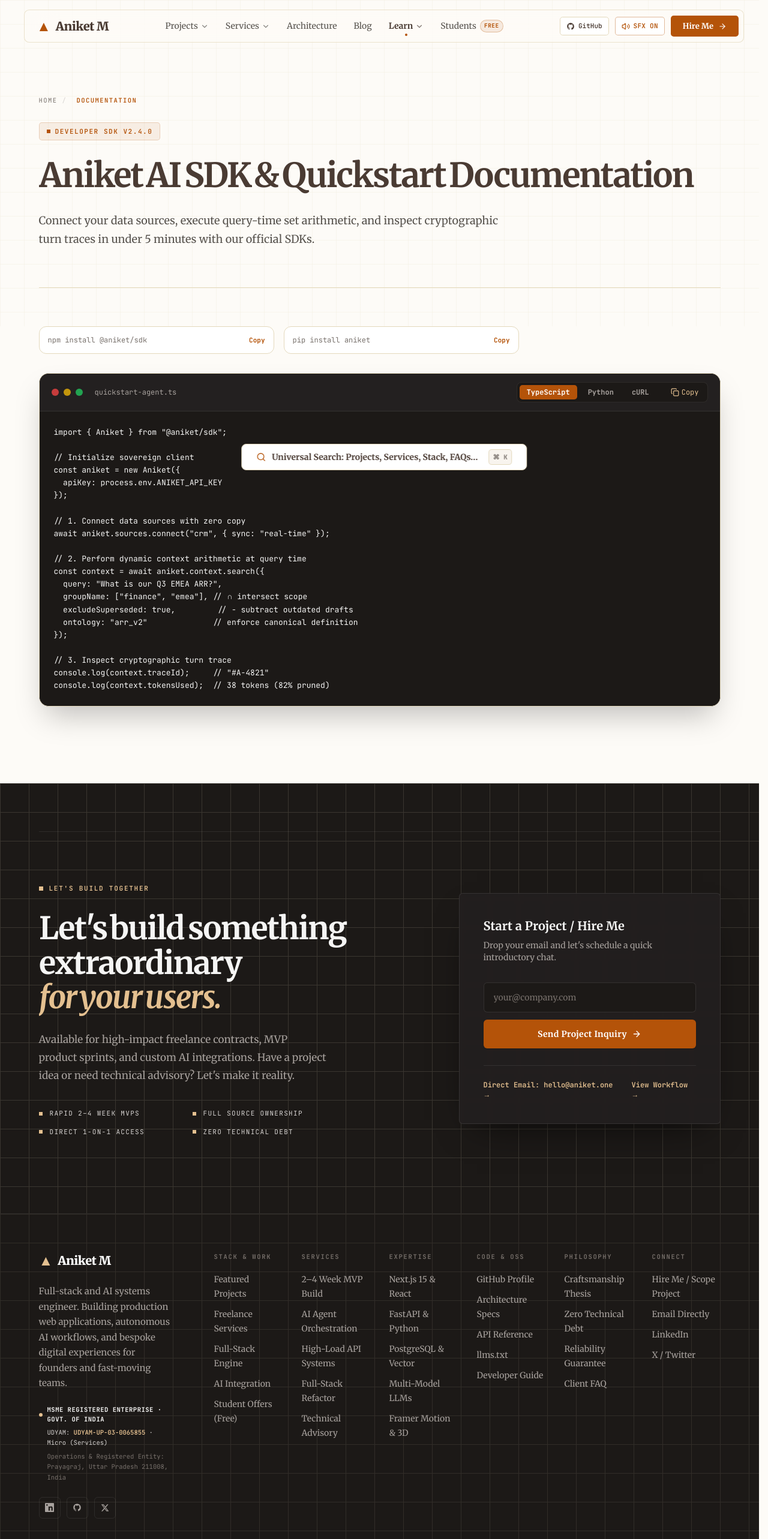
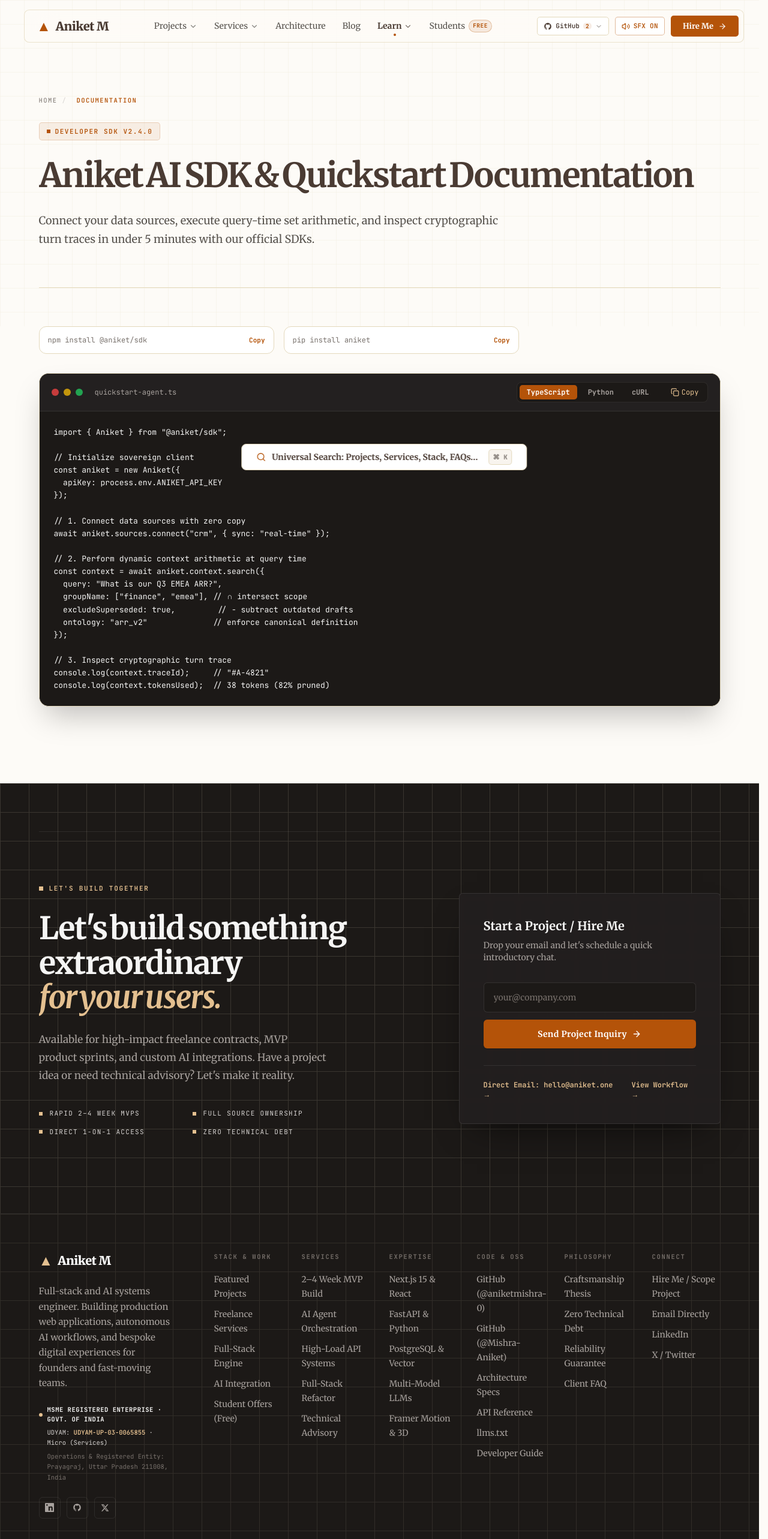
Before and after one commit to Mishra-Aniket/testing, a Next.js app: page /docs in a window 1280 px wide. Shown: the top 2566 px of the page at 60% size. Built offline with nearby package versions, Linux system fonts and the light colour scheme.

Commit message:
feat(nav): dual github profile hover dropdown and simultaneous multi-tab open

```diff
--- a/app/components/Footer.jsx
+++ b/app/components/Footer.jsx
@@ -42,7 +42,8 @@
     {
       title: "CODE & OSS",
       links: [
-        { label: "GitHub Profile", href: "https://github.com/aniketmishra-0" },
+        { label: "GitHub (@aniketmishra-0)", href: "https://github.com/aniketmishra-0" },
+        { label: "GitHub (@Mishra-Aniket)", href: "https://github.com/Mishra-Aniket" },
         { label: "Architecture Specs", href: "/#thesis" },
         { label: "API Reference", href: "/#primitives" },
         { label: "llms.txt", href: "/llms.txt" },
--- a/app/components/Navbar.jsx
+++ b/app/components/Navbar.jsx
@@ -150,6 +150,31 @@
   const [activeDropdown, setActiveDropdown] = useState(null);
   const [soundActive, setSoundActive] = useState(true);
   const [isVisible, setIsVisible] = useState(true);
+
+  // Dual GitHub Profiles Hover & Direct Open Both State
+  const [githubHovered, setGithubHovered] = useState(false);
+  const githubTimeoutRef = useRef(null);
+
+  const handleGithubMouseEnter = () => {
+    if (githubTimeoutRef.current) clearTimeout(githubTimeoutRef.current);
+    setGithubHovered(true);
+  };
+
+  const handleGithubMouseLeave = () => {
+    githubTimeoutRef.current = setTimeout(() => {
+      setGithubHovered(false);
+    }, 180);
+  };
+
+  const handleOpenBothGithub = (e) => {
+    if (e) {
+      e.preventDefault();
+      e.stopPropagation();
+    }
+    sound.playClick();
+    window.open("https://github.com/aniketmishra-0", "_blank", "noopener,noreferrer");
+    window.open("https://github.com/Mishra-Aniket", "_blank", "noopener,noreferrer");
+  };
 
   const lastScrollY = useRef(0);
   const accumulatedDelta = useRef(0);
@@ -657,20 +682,126 @@
 
           {/* Right CTA */}
           <div className="hidden lg:flex items-center gap-2.5">
-            {/* GitHub Star / Profile Pill */}
-            <a
-              href="https://github.com/aniketmishra-0"
-              target="_blank"
-              rel="noopener noreferrer"
-              onClick={() => sound.playClick()}
-              className="nav-btn-ghost inline-flex items-center gap-1.5 px-2.5 py-1.5 rounded-[var(--radius)] font-mono text-[11px] font-semibold border shadow-xs transition-all duration-200"
-              title="GitHub: @aniketmishra-0"
+            {/* GitHub Dual Profiles Pill + Hover Menu */}
+            <div
+              className="relative"
+              onMouseEnter={handleGithubMouseEnter}
+              onMouseLeave={handleGithubMouseLeave}
             >
-              <svg viewBox="0 0 24 24" fill="currentColor" className="w-3.5 h-3.5">
-                <path fillRule="evenodd" clipRule="evenodd" d="M12 2C6.477 2 2 6.484 2 12.017c0 4.425 2.865 8.18 6.839 9.504.5.092.682-.217.682-.483 0-.237-.008-.868-.013-1.703-2.782.605-3.369-1.343-3.369-1.343-.454-1.158-1.11-1.466-1.11-1.466-.908-.62.069-.608.069-.608 1.003.07 1.53 1.032 1.53 1.032.892 1.53 2.341 1.088 2.91.832.092-.647.35-1.088.636-1.338-2.22-.253-4.555-1.113-4.555-4.951 0-1.093.39-1.988 1.029-2.688-.103-.253-.446-1.272.098-2.65 0 0 .84-.27 2.75 1.026A9.564 9.564 0 0112 6.844c.85.004 1.705.115 2.504.337 1.909-1.296 2.747-1.027 2.747-1.027.546 1.379.202 2.398.1 2.651.64.7 1.028 1.595 1.028 2.688 0 3.848-2.339 4.695-4.566 4.943.359.309.678.92.678 1.855 0 1.338-.012 2.419-.012 2.747 0 .268.18.58.688.482A10.019 10.019 0 0022 12.017C22 6.484 17.522 2 12 2z" />
-              </svg>
-              <span>GitHub</span>
-            </a>
+              <button
+                type="button"
+                onClick={handleOpenBothGithub}
+                className="nav-btn-ghost inline-flex items-center gap-1.5 px-2.5 py-1.5 rounded-[var(--radius)] font-mono text-[11px] font-semibold border shadow-xs transition-all duration-200 cursor-pointer group/ghbtn select-none"
+                title="Click to open both GitHub profiles in new tabs (Hover to pick)"
+              >
+                <svg viewBox="0 0 24 24" fill="currentColor" className="w-3.5 h-3.5">
+                  <path fillRule="evenodd" clipRule="evenodd" d="M12 2C6.477 2 2 6.484 2 12.017c0 4.425 2.865 8.18 6.839 9.504.5.092.682-.217.682-.483 0-.237-.008-.868-.013-1.703-2.782.605-3.369-1.343-3.369-1.343-.454-1.158-1.11-1.466-1.11-1.466-.908-.62.069-.608.069-.608 1.003.07 1.53 1.032 1.53 1.032.892 1.53 2.341 1.088 2.91.832.092-.647.35-1.088.636-1.338-2.22-.253-4.555-1.113-4.555-4.951 0-1.093.39-1.988 1.029-2.688-.103-.253-.446-1.272.098-2.65 0 0 .84-.27 2.75 1.026A9.564 9.564 0 0112 6.844c.85.004 1.705.115 2.504.337 1.909-1.296 2.747-1.027 2.747-1.027.546 1.379.202 2.398.1 2.651.64.7 1.028 1.595 1.028 2.688 0 3.848-2.339 4.695-4.566 4.943.359.309.678.92.678 1.855 0 1.338-.012 2.419-.012 2.747 0 .268.18.58.688.482A10.019 10.019 0 0022 12.017C22 6.484 17.522 2 12 2z" />
+                </svg>
+                <span>GitHub</span>
+                <span className="inline-flex items-center justify-center px-1 rounded text-[9.5px] font-bold bg-[#B45309]/10 text-[#B45309] leading-tight">
+                  2
+                </span>
+                <ChevronDown className="w-3 h-3 text-[#78716C] transition-transform duration-200 group-hover/ghbtn:rotate-180" />
+              </button>
+
+              {/* Floating Hover Card */}
+              <AnimatePresence>
+                {githubHovered && (
+                  <motion.div
+                    initial={{ opacity: 0, y: 8, scale: 0.96 }}
+                    animate={{ opacity: 1, y: 0, scale: 1 }}
+                    exit={{ opacity: 0, y: 6, scale: 0.96 }}
+                    transition={{ duration: 0.16, ease: [0.16, 1, 0.3, 1] }}
+                    className="absolute top-full right-0 pt-2 w-72 z-50 pointer-events-auto"
+                    onMouseEnter={handleGithubMouseEnter}
+                    onMouseLeave={handleGithubMouseLeave}
+                  >
+                    <div className="p-2.5 rounded-xl border border-[#E4D9BC] bg-[#FDFBF7] shadow-[0_16px_36px_-6px_rgba(74,59,51,0.22)] text-[#4A3B33]">
+                      <div className="flex items-center justify-between px-2 py-1 mb-1.5 border-b border-[#E4D9BC]/60">
+                        <span className="font-mono text-[10px] font-semibold uppercase tracking-wider text-[#78716C]">
+                          2 GitHub Accounts
+                        </span>
+                        <span className="font-mono text-[9px] font-bold text-[#B45309] bg-[#B45309]/10 px-1.5 py-0.5 rounded">
+                          Click = Both
+                        </span>
+                      </div>
+
+                      <div className="space-y-1">
+                        {/* Profile 1 */}
+                        <a
+                          href="https://github.com/aniketmishra-0"
+                          target="_blank"
+                          rel="noopener noreferrer"
+                          onClick={(e) => {
+                            e.stopPropagation();
+                            sound.playClick();
+                          }}
+                          className="flex items-center justify-between p-2 rounded-lg hover:bg-[#FAF6EE] border border-transparent hover:border-[#E4D9BC]/80 transition-all group/item"
+                        >
+                          <div className="flex items-center gap-2.5 min-w-0">
+                            <div className="w-7 h-7 rounded-lg bg-[#FAF6EE] border border-[#E4D9BC] flex items-center justify-center shrink-0 text-[#4A3B33] group-hover/item:text-[#B45309] group-hover/item:border-[#B45309]">
+                              <svg viewBox="0 0 24 24" fill="currentColor" className="w-4 h-4">
+                                <path fillRule="evenodd" clipRule="evenodd" d="M12 2C6.477 2 2 6.484 2 12.017c0 4.425 2.865 8.18 6.839 9.504.5.092.682-.217.682-.483 0-.237-.008-.868-.013-1.703-2.782.605-3.369-1.343-3.369-1.343-.454-1.158-1.11-1.466-1.11-1.466-.908-.62.069-.608.069-.608 1.003.07 1.53 1.032 1.53 1.032.892 1.53 2.341 1.088 2.91.832.092-.647.35-1.088.636-1.338-2.22-.253-4.555-1.113-4.555-4.951 0-1.093.39-1.988 1.029-2.688-.103-.253-.446-1.272.098-2.65 0 0 .84-.27 2.75 1.026A9.564 9.564 0 0112 6.844c.85.004 1.705.115 2.504.337 1.909-1.296 2.747-1.027 2.747-1.027.546 1.379.202 2.398.1 2.651.64.7 1.028 1.595 1.028 2.688 0 3.848-2.339 4.695-4.566 4.943.359.309.678.92.678 1.855 0 1.338-.012 2.419-.012 2.747 0 .268.18.58.688.482A10.019 10.019 0 0022 12.017C22 6.484 17.522 2 12 2z" />
+                              </svg>
+                            </div>
+                            <div className="min-w-0">
+                              <div className="font-mono text-xs font-bold text-[#4A3B33] group-hover/item:text-[#B45309] truncate">
+                                @aniketmishra-0
+                              </div>
+                              <div className="text-[10px] text-[#78716C] font-mono truncate">
+                                Primary · 699+ Commits
+                              </div>
+                            </div>
+                          </div>
+                          <ArrowUpRight className="w-3.5 h-3.5 text-[#A8A29E] group-hover/item:text-[#B45309] group-hover/item:translate-x-0.5 group-hover/item:-translate-y-0.5 transition-transform shrink-0" />
+                        </a>
+
+                        {/* Profile 2 */}
+                        <a
+                          href="https://github.com/Mishra-Aniket"
+                          target="_blank"
+                          rel="noopener noreferrer"
+                          onClick={(e) => {
+                            e.stopPropagation();
+                            sound.playClick();
+                          }}
+                          className="flex items-center justify-between p-2 rounded-lg hover:bg-[#FAF6EE] border border-transparent hover:border-[#E4D9BC]/80 transition-all group/item"
+                        >
+                          <div className="flex items-center gap-2.5 min-w-0">
+                            <div className="w-7 h-7 rounded-lg bg-[#FAF6EE] border border-[#E4D9BC] flex items-center justify-center shrink-0 text-[#4A3B33] group-hover/item:text-[#B45309] group-hover/item:border-[#B45309]">
+                              <svg viewBox="0 0 24 24" fill="currentColor" className="w-4 h-4">
+                                <path fillRule="evenodd" clipRule="evenodd" d="M12 2C6.477 2 2 6.484 2 12.017c0 4.425 2.865 8.18 6.839 9.504.5.092.682-.217.682-.483 0-.237-.008-.868-.013-1.703-2.782.605-3.369-1.343-3.369-1.343-.454-1.158-1.11-1.466-1.11-1.466-.908-.62.069-.608.069-.608 1.003.07 1.53 1.032 1.53 1.032.892 1.53 2.341 1.088 2.91.832.092-.647.35-1.088.636-1.338-2.22-.253-4.555-1.113-4.555-4.951 0-1.093.39-1.988 1.029-2.688-.103-.253-.446-1.272.098-2.65 0 0 .84-.27 2.75 1.026A9.564 9.564 0 0112 6.844c.85.004 1.705.115 2.504.337 1.909-1.296 2.747-1.027 2.747-1.027.546 1.379.202 2.398.1 2.651.64.7 1.028 1.595 1.028 2.688 0 3.848-2.339 4.695-4.566 4.943.359.309.678.92.678 1.855 0 1.338-.012 2.419-.012 2.747 0 .268.18.58.688.482A10.019 10.019 0 0022 12.017C22 6.484 17.522 2 12 2z" />
+                              </svg>
+                            </div>
+                            <div className="min-w-0">
+                              <div className="font-mono text-xs font-bold text-[#4A3B33] group-hover/item:text-[#B45309] truncate">
+                                @Mishra-Aniket
+                              </div>
+                              <div className="text-[10px] text-[#78716C] font-mono truncate">
+                                Enterprise &amp; Systems
+                              </div>
+                            </div>
+                          </div>
+                          <ArrowUpRight className="w-3.5 h-3.5 text-[#A8A29E] group-hover/item:text-[#B45309] group-hover/item:translate-x-0.5 group-hover/item:-translate-y-0.5 transition-transform shrink-0" />
+                        </a>
+                      </div>
+
+                      {/* Action Button: Open Both Tabs */}
+                      <div className="mt-2 pt-1.5 border-t border-[#E4D9BC]/60">
+                        <button
+                          type="button"
+                          onClick={handleOpenBothGithub}
+                          className="w-full flex items-center justify-center gap-1.5 py-1.5 px-2 rounded-lg bg-[#FAF6EE] hover:bg-[#B45309] text-[#B45309] hover:text-white border border-[#E4D9BC] hover:border-[#B45309] text-[11px] font-mono font-semibold transition-all cursor-pointer"
+                        >
+                          <span>Open Both in Tabs</span>
+                          <ArrowUpRight className="w-3 h-3" />
+                        </button>
+                      </div>
+                    </div>
+                  </motion.div>
+                )}
+              </AnimatePresence>
+            </div>
 
             {/* Audio Toggle Button */}
             <button
@@ -992,18 +1123,17 @@
                 <div className="pt-3 pb-6 flex flex-col gap-3 shrink-0 border-t border-[#E4D9BC]/60">
                   {/* Social profiles bar */}
                   <div className="grid grid-cols-3 gap-2">
-                    <a
-                      href="https://github.com/aniketmishra-0"
-                      target="_blank"
-                      rel="noopener noreferrer"
-                      onClick={() => sound.playClick()}
-                      className="flex items-center justify-center gap-1.5 py-2 px-2.5 rounded-xl border border-[#E4D9BC] bg-white hover:border-[#B45309] hover:bg-[#FAF6EE] text-[#4A3B33] font-mono text-xs shadow-2xs transition-all active:scale-[0.98]"
+                    <button
+                      type="button"
+                      onClick={handleOpenBothGithub}
+                      className="flex items-center justify-center gap-1.5 py-2 px-2.5 rounded-xl border border-[#E4D9BC] bg-white hover:border-[#B45309] hover:bg-[#FAF6EE] text-[#4A3B33] font-mono text-xs shadow-2xs transition-all active:scale-[0.98] cursor-pointer"
+                      title="Open both GitHub profiles in new tabs"
                     >
                       <svg className="w-3.5 h-3.5 fill-current text-[#4A3B33]" viewBox="0 0 24 24">
                         <path fillRule="evenodd" clipRule="evenodd" d="M12 2C6.477 2 2 6.484 2 12.017c0 4.425 2.865 8.18 6.839 9.504.5.092.682-.217.682-.483 0-.237-.008-.868-.013-1.703-2.782.605-3.369-1.343-3.369-1.343-.454-1.158-1.11-1.466-1.11-1.466-.908-.62.069-.608.069-.608 1.003.07 1.53 1.032 1.53 1.032.892 1.53 2.341 1.088 2.91.832.092-.647.35-1.088.636-1.338-2.22-.253-4.555-1.113-4.555-4.951 0-1.093.39-1.988 1.029-2.688-.103-.253-.446-1.272.098-2.65 0 0 .84-.27 2.75 1.026A9.564 9.564 0 0112 6.844c.85.004 1.705.115 2.504.337 1.909-1.296 2.747-1.027 2.747-1.027.546 1.379.202 2.398.1 2.651.64.7 1.028 1.595 1.028 2.688 0 3.848-2.339 4.695-4.566 4.943.359.309.678.92.678 1.855 0 1.338-.012 2.419-.012 2.747 0 .268.18.58.688.482A10.019 10.019 0 0022 12.017C22 6.484 17.522 2 12 2z" />
                       </svg>
-                      <span>GitHub</span>
-                    </a>
+                      <span>GitHub (2)</span>
+                    </button>
                     <a
                       href="https://www.linkedin.com/in/aniketmishra0"
                       target="_blank"
```
